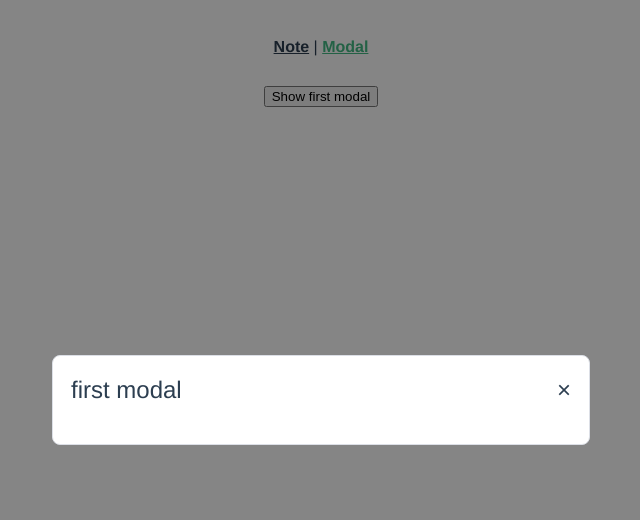
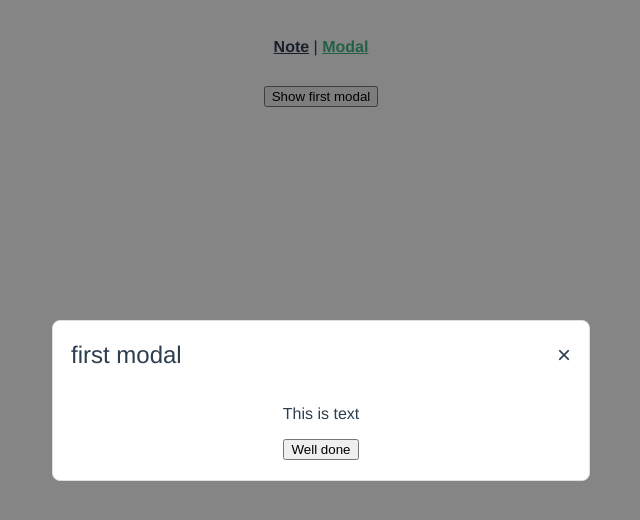
Before and after one commit to MariaAb777/newproject, a Vue app: page /Modal in a window 1280 px wide. Both pictures are taken after a click on the button "Show first modal". Shown: the top 520 px of the page, without its empty margins (319-959 px from the left). Built offline with nearby package versions, Linux system fonts and the light colour scheme.

Commit message:
add slot to modal

```diff
--- a/src/App.vue
+++ b/src/App.vue
@@ -9,15 +9,23 @@
       <div class="wrapper_content">
         <section>
           <div class="container">
-            <button @click="modalFirst = !modalFirst" class="btn">Show first modal</button>
-            <modal title="first modal"
-                    v-if="modalFirst"
-                    @close='modalFirst = !modalFirst'
+            <button @click="modalFirst = !modalFirst" class="btn">
+              Show first modal
+            </button>
+            <modal
+              title="first modal"
+              v-if="modalFirst"
+              @close="modalFirst = !modalFirst"
+            >
+              <div slot="body">
+                <p>This is text</p>
+                <button @click="modalFirst = !modalFirst" class="btn">
+              Well done
+            </button>
+              </div>
 
 
-                    >
-
-             </modal>
+            </modal>
           </div>
         </section>
       </div>
--- a/src/views/Modals/Modal.vue
+++ b/src/views/Modals/Modal.vue
@@ -1,5 +1,5 @@
 <template>
-  <!-- <transition name="modal"> -->
+
     <div class="modal__wrapper" @click="$emit('close')">
       <div class="modal-content" @click.stop="">
         <div class="modal-header">
@@ -7,11 +7,11 @@
           <span class="button-close" @click="$emit('close')">×</span>
         </div>
         <div class="modal-body">
-          <slot name="body"></slot>
+          <slot name="body">default body </slot>
         </div>
       </div>
     </div>
-  <!-- </transition> -->
+
 </template>
 
 <script>
```
